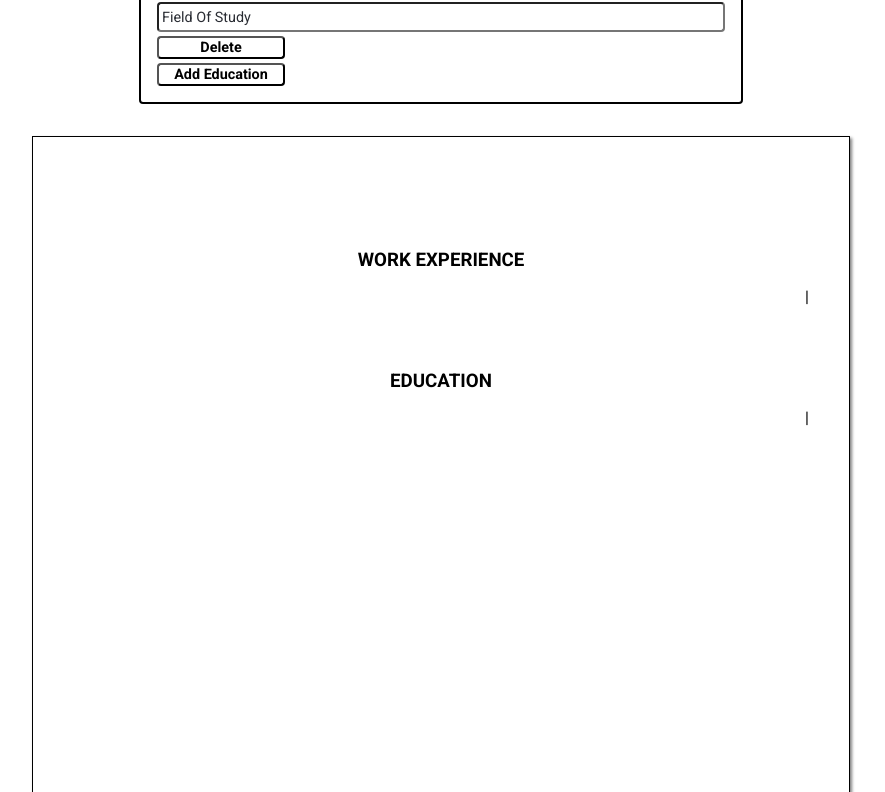
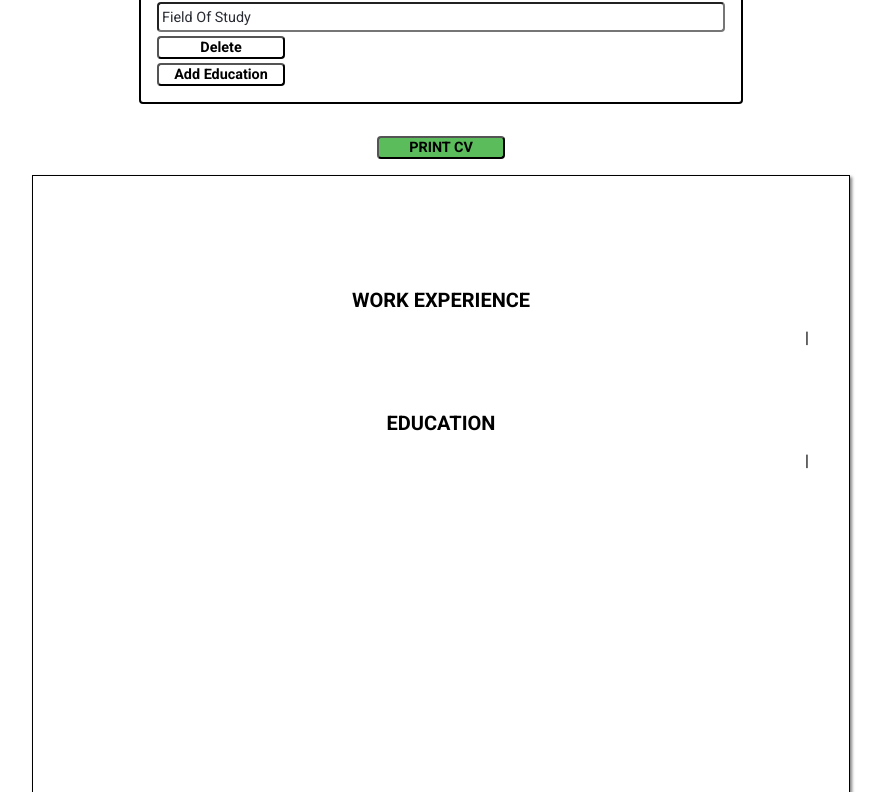
Before and after one commit to joemattar/cv-builder, a React (Create React App) app: page / in a window 1280 px wide. Shown: the part 848-1640 px from the top of the page, without its empty margins (199-1084 px from the left). Built offline with nearby package versions, Linux system fonts and the light colour scheme; the HTML template or start-up script is replaced by a standard one.

Commit message:
Update print button CSS style

```diff
--- a/package.json
+++ b/package.json
@@ -9,6 +9,7 @@
     "react": "^18.2.0",
     "react-dom": "^18.2.0",
     "react-scripts": "5.0.1",
+    "react-to-print": "^2.14.10",
     "react-uuid": "^2.0.0",
     "web-vitals": "^2.1.4"
   },
--- a/src/App.css
+++ b/src/App.css
@@ -1,3 +1,26 @@
+button {
+  background-color: transparent;
+
+  border-radius: 4px;
+  border-width: 2px;
+
+  font: inherit;
+  font-size: 0.9rem;
+  font-weight: bold;
+
+  width: 8rem;
+}
+
+button:hover {
+  box-shadow: 2px 2px 3px gray;
+}
+
+button.print-button {
+  background-color: rgb(91, 188, 91);
+
+  margin-top: 1rem;
+}
+
 .App {
   display: grid;
   grid-template-rows: 3rem 1fr 2rem;
--- a/src/App.js
+++ b/src/App.js
@@ -1,5 +1,6 @@
-import React, { useState } from "react";
+import React, { useState, useRef } from "react";
 import uuid from "react-uuid";
+import { useReactToPrint } from "react-to-print";
 import "./App.css";
 import itemTemplates from "./templates/itemTemplates.js";
 import Header from "./components/Header/Header.js";
@@ -18,10 +19,12 @@ const educationNumberOfPlaceholders = Object.values(
 ).length;
 
 // Define App component
-function App(props) {
+function App() {
   // Declare state for parameters holding Item components IDs
-  const personalItemIDs = [`id-${uuid()}`];
-  const personalInputIDs = [generateInputIDs(personalNumberOfPlaceholders)];
+  const [personalItemIDs] = useState([`id-${uuid()}`]);
+  const [personalInputIDs] = useState([
+    generateInputIDs(personalNumberOfPlaceholders),
+  ]);
   const [experienceItemIDs, setExperienceItemIDs] = useState([`id-${uuid()}`]);
   const [experienceInputIDs, setExperienceInputIDs] = useState([
     generateInputIDs(experienceNumberOfPlaceholders),
@@ -30,6 +33,9 @@ function App(props) {
   const [educationInputIDs, setEducationInputIDs] = useState([
     generateInputIDs(educationNumberOfPlaceholders),
   ]);
+
+  // Declare containerRef for printing
+  const containerRef = useRef(null);
 
   // Method to generate an array of unique IDs based on
   // the number of Item components in a Section component data-type
@@ -96,6 +102,9 @@ function App(props) {
     targetLabel.textContent = event.target.value;
   }
 
+  // Method that handles PDF printing
+  const handlePrint = useReactToPrint({ content: () => containerRef.current });
+
   return (
     <div className="App">
       <Header />
@@ -130,7 +139,11 @@ function App(props) {
             getInputIdHandler={getInputId}
           />
         </div>
-        <div className="output">
+        <div>
+          <button className="print-button" onClick={handlePrint}>
+            PRINT CV
+          </button>
+          <div className="output" ref={containerRef}>
             <PreviewSection
               data-type={itemTemplates.personal.dataType}
               titleLong={itemTemplates.personal.dataTitleLong}
@@ -154,6 +167,7 @@ function App(props) {
             />
           </div>
         </div>
+      </div>
 
       <Footer />
     </div>
--- a/src/components/PreviewItem/PreviewItem.css
+++ b/src/components/PreviewItem/PreviewItem.css
@@ -86,6 +86,8 @@ h3 {
   justify-content: center;
 
   padding-top: 1rem;
+
+  text-align: center;
 }
 
 .experience .role {
--- a/src/components/PreviewSection/PreviewSection.css
+++ b/src/components/PreviewSection/PreviewSection.css
@@ -5,3 +5,10 @@
   flex-direction: column;
   gap: 1rem;
 }
+
+.preview-section-title {
+  font-size: 1.25rem;
+  font-weight: bold;
+
+  text-align: center;
+}
--- a/src/components/PreviewSection/PreviewSection.js
+++ b/src/components/PreviewSection/PreviewSection.js
@@ -26,7 +26,9 @@ function PreviewSection(props) {
   // Check if the PreviewSection component has to render h3 or not
   let previewSectionTitle;
   if (itemTemplates[props["data-type"]].dataType !== "personal") {
-    previewSectionTitle = <h3>{props.titleLong}</h3>;
+    previewSectionTitle = (
+      <div className="preview-section-title">{props.titleLong}</div>
+    );
   }
 
   return (
--- a/src/components/Section/Section.css
+++ b/src/components/Section/Section.css
@@ -6,20 +6,3 @@
   align-items:flex-start;
   gap: 0.25rem;
 }
-
-button {
-  background-color: transparent;
-
-  border-radius: 4px;
-  border-width: 2px;
-
-  font: inherit;
-  font-size: 0.9rem;
-  font-weight: bold;
-
-  width: 8rem;
-}
-
-button:hover {
-  box-shadow: 2px 2px 3px gray;
-}
```
Also changed, not shown: 1 other file (tests, documents, lock files or other folders). Lines whose indentation alone changed are shown as unchanged.
